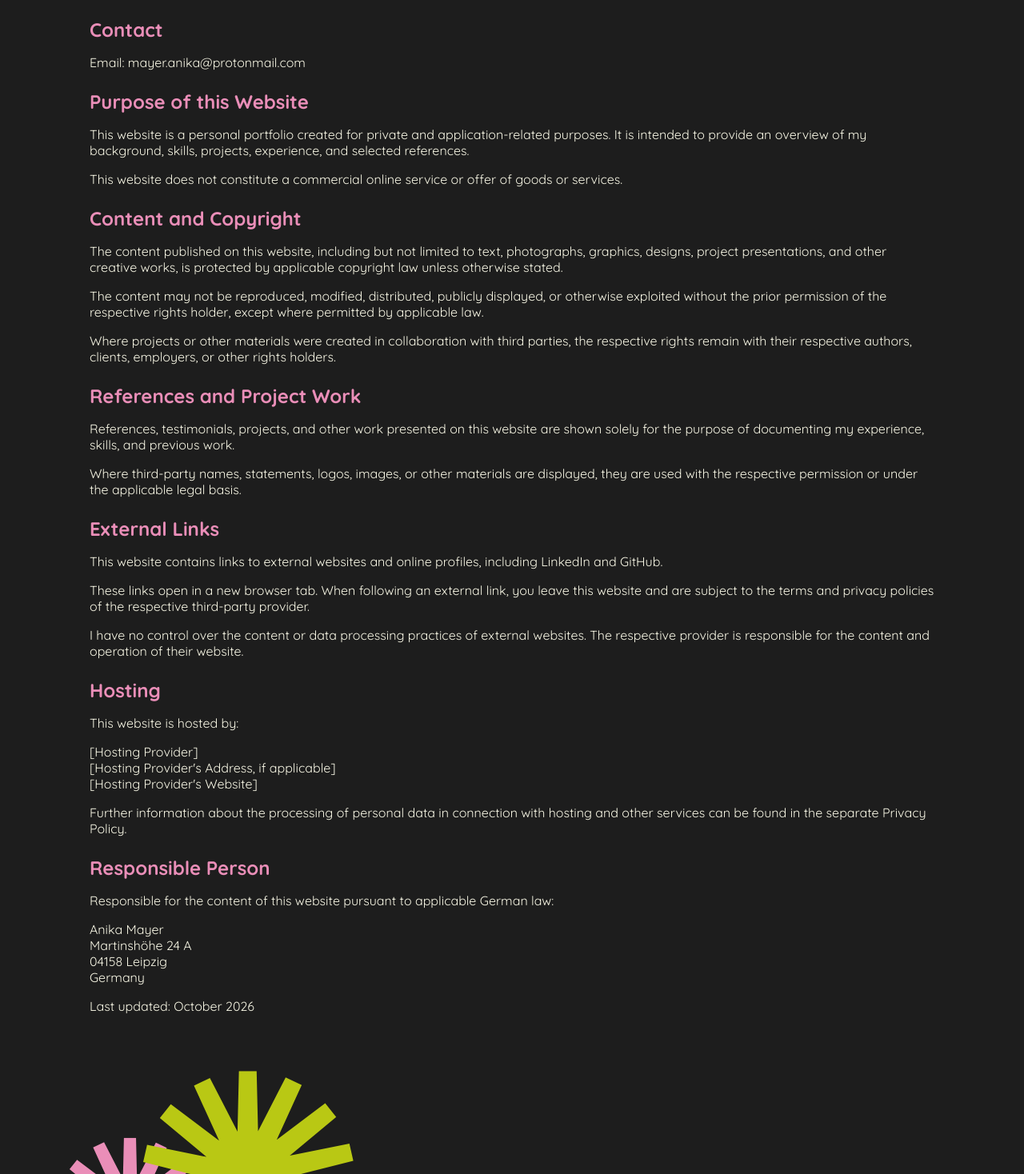
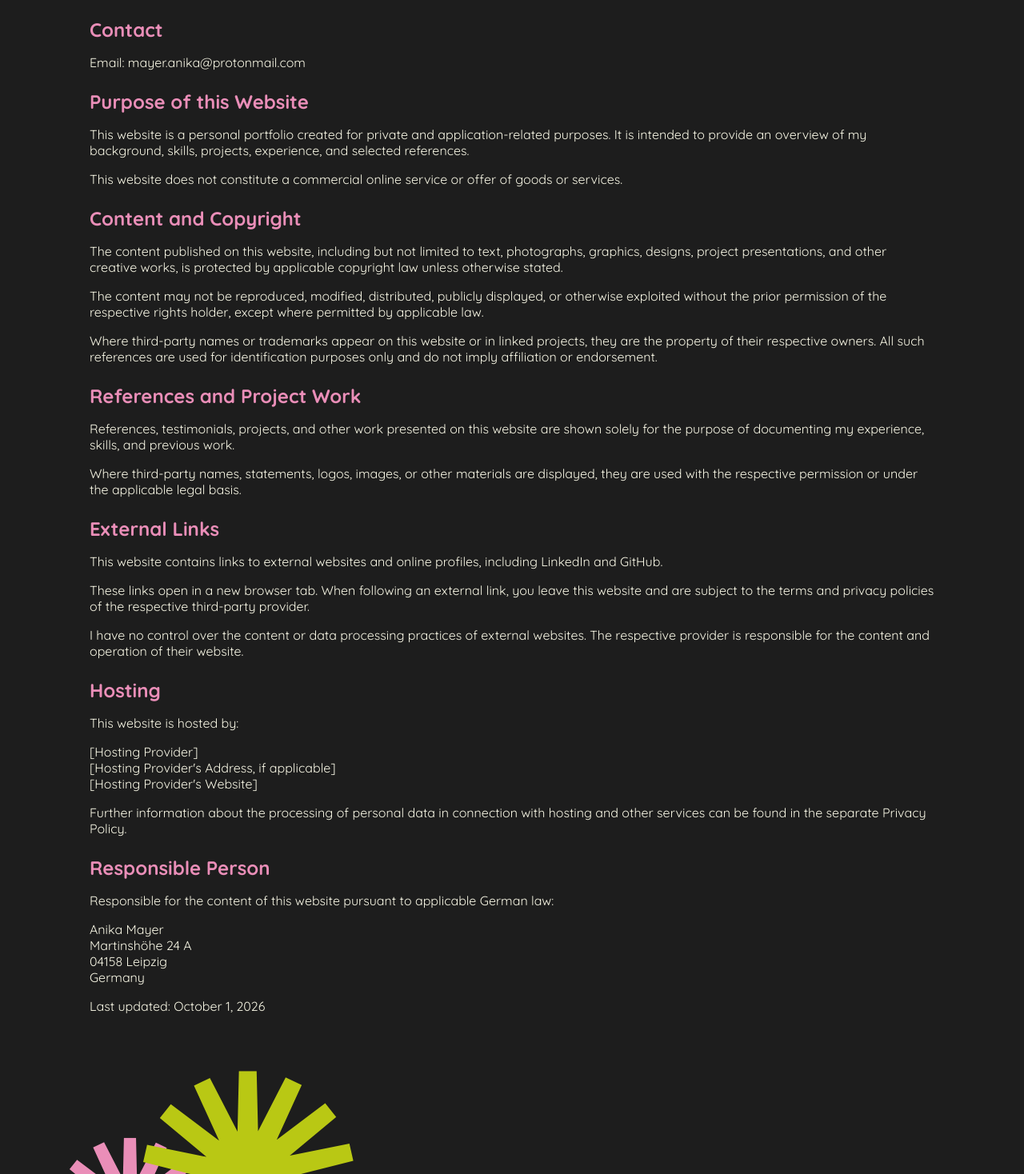
Before and after one commit to AnikaMayer/Portfolio, an Angular app: page /legal-notice in a window 1280 px wide. Shown: the part 408-1876 px from the top of the page at 80% size. Built offline with nearby package versions, Linux system fonts and the light colour scheme.

Commit message:
refactor: legal-notice updated

```diff
--- a/src/app/pages/legal-notice/legal-notice.html
+++ b/src/app/pages/legal-notice/legal-notice.html
@@ -40,9 +40,9 @@
           permitted by applicable law.
         </p>
         <p>
-          Where projects or other materials were created in collaboration with third parties, the
-          respective rights remain with their respective authors, clients, employers, or other
-          rights holders.
+          Where third-party names or trademarks appear on this website or in linked projects, they
+          are the property of their respective owners. All such references are used for
+          identification purposes only and do not imply affiliation or endorsement.
         </p>
       </section>
       <section class="legal__section">
@@ -94,7 +94,7 @@
           <li>04158 Leipzig</li>
           <li>Germany</li>
         </ul>
-        <p>Last updated: October 2026</p>
+        <p>Last updated: October 1, 2026</p>
       </section>
     </div>
   </article>
```
